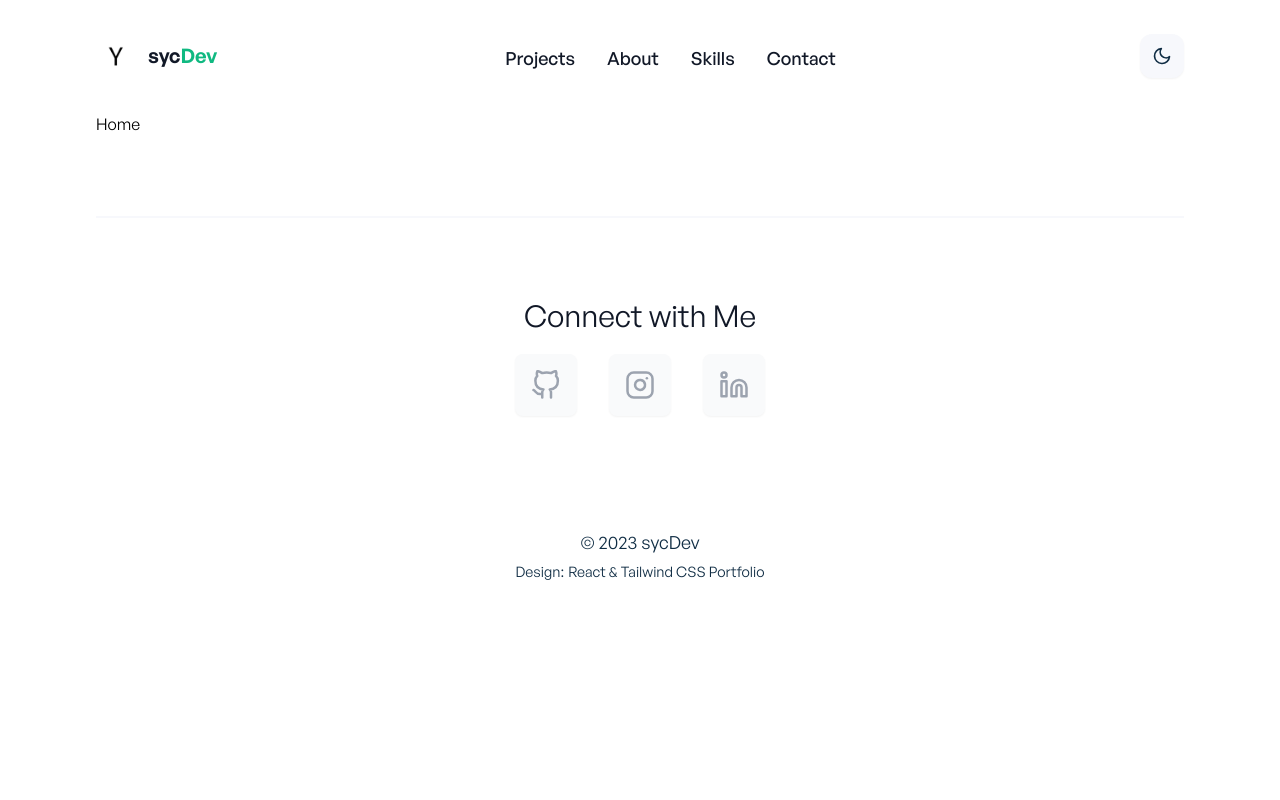
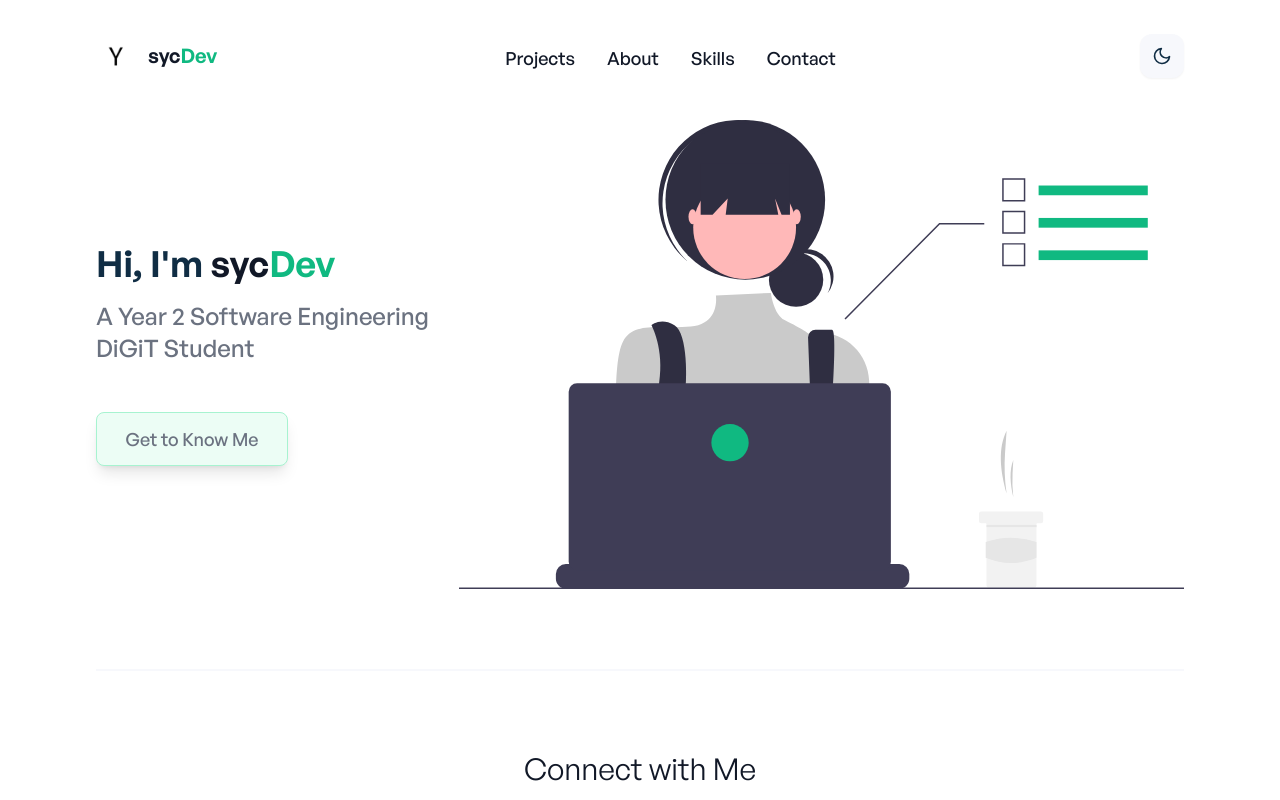
Before and after one commit to sycDev/react-portfolio-2.0, a React (Create React App) app: page / in a window 1280 px wide. Shown: the top 800 px of the page. Built offline with nearby package versions, Linux system fonts and the light colour scheme.

Commit message:
Done herobanner in home page

```diff
--- /dev/null
+++ b/src/components/home/HomeBanner.jsx
@@ -0,0 +1,144 @@
+import React from 'react';
+import { motion } from 'framer-motion';
+import developer from '../../images/home/developer.svg';
+import ActionButton from '../reusable/ActionButton';
+
+const HomeBanner = () => {
+	return (
+		<motion.section
+			initial={{ opacity: 0 }}
+			animate={{ opacity: 1 }}
+			transition={{ ease: 'easeInOut', duration: 0.9, delay: 0.2 }}
+			className="
+				flex
+				flex-col
+				sm:justify-between
+				items-center
+				sm:flex-row
+				mt-12
+				md:mt-2
+				"
+		>
+			<div
+				className="
+					w-full
+					md:w-1/3
+					text-left
+					"
+			>
+				<motion.h1
+					initial={{ opacity: 0 }}
+					animate={{ opacity: 1 }}
+					transition={{
+						ease: 'easeInOut',
+						duration: 0.9,
+						delay: 0.1,
+					}}
+					className="
+						font-general-semibold
+						text-2xl
+						lg:text-3xl
+						xl:text-4xl
+						text-center
+						sm:text-left
+						text-ternary-dark
+						dark:text-primary-light
+						"
+				>
+					Hi, I'm&nbsp;
+					<span
+						className="
+							text-primary-dark
+							dark:text-primary-light
+							"
+					>
+						syc
+					</span>
+					<span className="text-emerald-500">
+						Dev
+					</span>
+				</motion.h1>
+				<motion.p
+					initial={{ opacity: 0 }}
+					animate={{ opacity: 1 }}
+					transition={{
+						ease: 'easeInOut',
+						duration: 0.9,
+						delay: 0.2,
+					}}
+					className="
+						font-general-medium
+						mt-4
+						text-md
+						md:text-lg
+						lg:text-xl
+						xl:text-2xl
+						text-center
+						sm:text-left
+						leading-normal
+						text-gray-500
+						dark:text-gray-200
+						"
+				>
+					A Year 2 Software Engineering
+					<br/>
+					DiGiT Student
+				</motion.p>
+				<motion.div
+					initial={{ opacity: 0 }}
+					animate={{ opacity: 1 }}
+					transition={{
+						ease: 'easeInOut',
+						duration: 0.9,
+						delay: 0.3,
+					}}
+					className="
+						flex
+						justify-center
+						sm:block
+						"
+				>
+					<ActionButton
+						openInNewTab={false}
+						link="/about"
+						title={
+							<span
+								className="
+									text-sm
+									sm:text-lg
+									font-general-medium
+									duration-100
+									"
+							>
+								Get to Know Me
+							</span>
+						}
+						className="
+							w-36
+							sm:w-48
+							mt-6
+							md:mt-12
+							"
+					/>
+				</motion.div>
+			</div>
+			<motion.div
+				initial={{ opacity: 0, y: -180 }}
+				animate={{ opacity: 1, y: 0 }}
+				transition={{ ease: 'easeInOut', duration: 0.9, delay: 0.2 }}
+				className="
+					w-full
+					sm:w-2/3
+					text-right
+					float-right
+					mt-8
+					sm:mt-0
+					"
+			>
+				<img src={developer} alt="Developer" />
+			</motion.div>
+		</motion.section>
+	);
+};
+
+export default HomeBanner;
--- /dev/null
+++ b/src/components/reusable/ActionButton.jsx
@@ -0,0 +1,41 @@
+import React from 'react';
+
+const ActionButton = ({ openInNewTab, link, title, className }) => {
+    const target = openInNewTab ? '_blank' : '_self';
+
+	return (
+		<a
+			href={link}
+			target={target}
+			rel="noreferrer"
+			className={`
+				font-general-medium
+				flex
+				justify-center
+				items-center
+				mb-6
+				sm:mb-0
+				text-lg
+				border
+				border-emerald-200
+				dark:border-ternary-dark
+				py-2.5
+				sm:py-3
+				shadow-lg
+				rounded-lg
+				bg-emerald-50
+				focus:ring-1
+				focus:ring-emerald-900
+				hover:bg-emerald-500
+				text-gray-500
+				hover:text-white
+				duration-500
+				${className}
+				`}
+		>
+			{title}
+		</a>
+	);
+};
+
+export default ActionButton;
--- a/src/pages/Home.jsx
+++ b/src/pages/Home.jsx
@@ -1,12 +1,13 @@
 import React from 'react';
 import TabTitle from '../components/common/TabTitle';
+import HomeBanner from '../components/home/HomeBanner';
 
 const Home = () => {
 	return (
 		<>
 			<TabTitle title="sycDev&#127808;" />
 			<div className="container mx-auto">
-				Home
+				<HomeBanner />
 			</div>
 		</>
 	);
```
Also changed, not shown: src/images/home/developer.svg (added), src/styles/tailwind.css.
